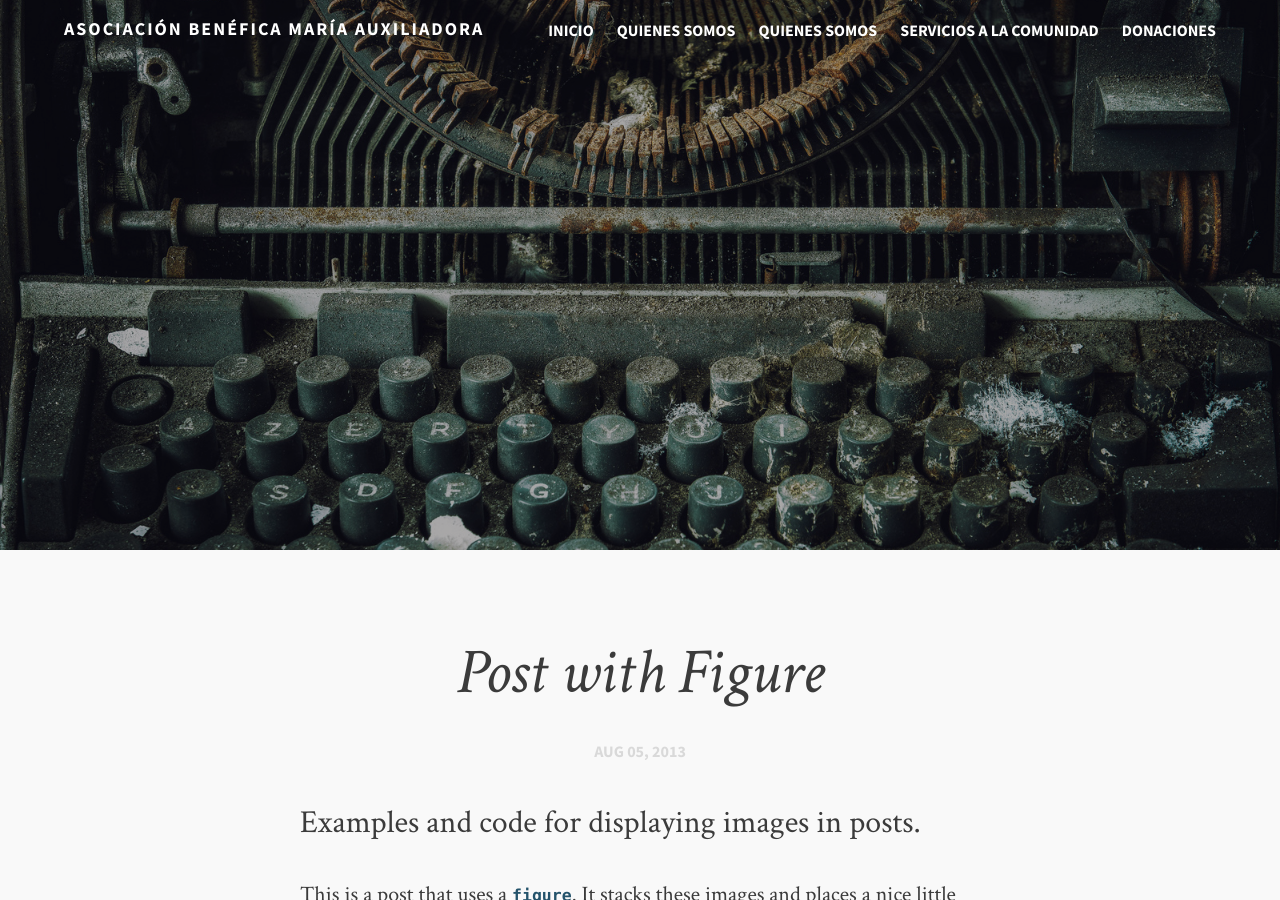
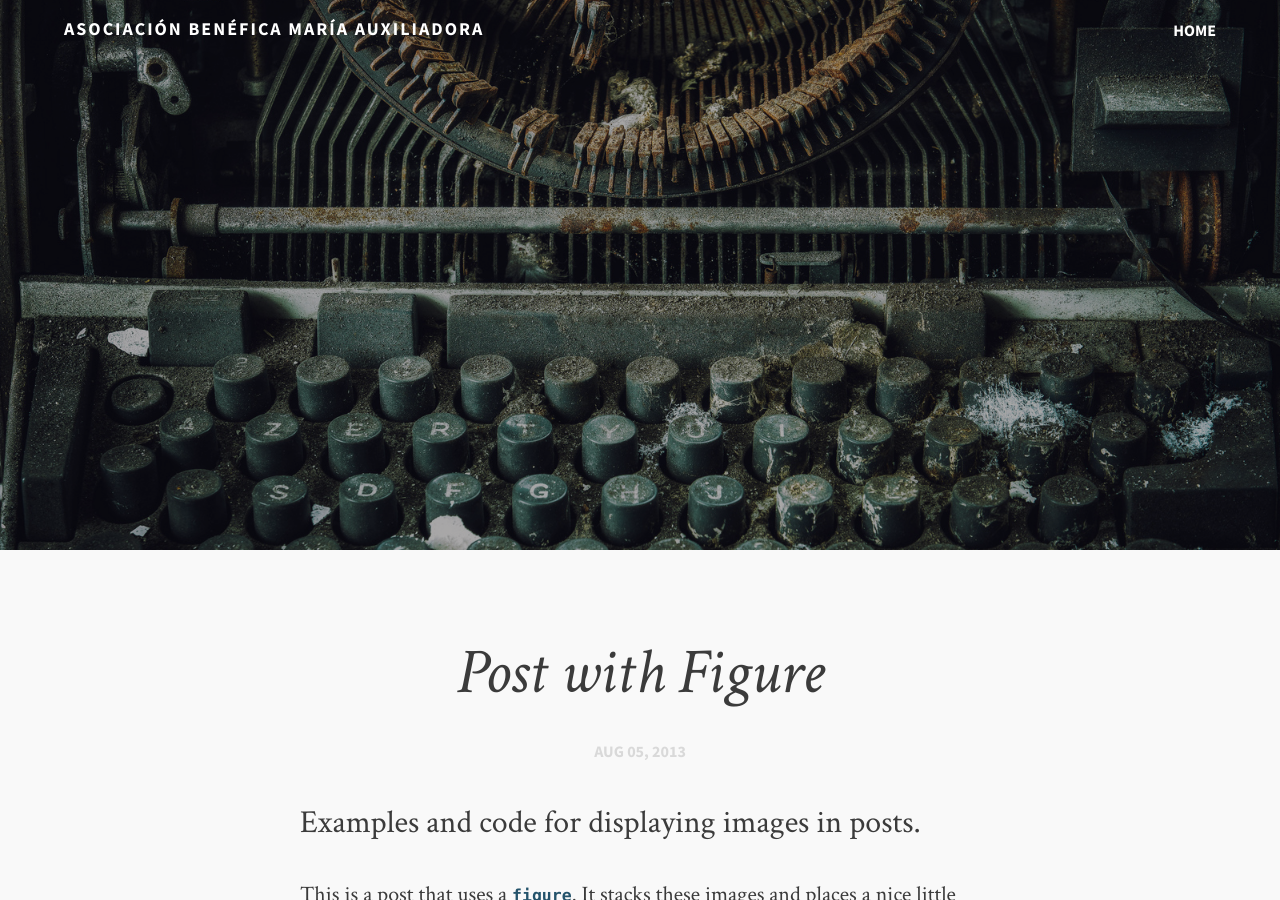
Before and after one commit to carlosvidal/abma.org.pe, a Jekyll site: the page built from _posts/2013-08-05-post-with-figure.md, in a window 1280 px wide and 900 px high. Built offline with Jekyll 4.4.1, drawn with Linux system fonts in a browser that asks for light colours; comment, search, counter and statistics services are not loaded.

Commit message:
Revert "menu"
This reverts commit 319f089898b68a6271ad5734a804d1280b62d3e9.

```diff
--- a/_includes/head.html
+++ b/_includes/head.html
@@ -53,20 +53,8 @@
         <nav role="navigation">
           <ul>
             <li>
-              <a href="/" title="{{ site.title }}">Inicio</a>
+              <a href="/" title="{{ site.title }}">Home</a>
             </li>
-			<li>
-			  <a href="/quienes-somos" title="{{ site.title }}">Quienes somos</a>
-			</li>
-			<li>
-			  <a href="/historia" title="{{ site.title }}">Quienes somos</a>
-			</li>
-			<li>
-			  <a href="/servicios-a-la-comunidad" title="{{ site.title }}">Servicios a la comunidad</a>
-			</li>
-			<li>
-			  <a href="/donaciones" title="{{ site.title }}">Donaciones</a>
-			</li>
 
             {% for link in site.links %}
                 <li><a href="{% if link.external %}{{ link.url }}{% else %}{{ site.url }}{{ link.url }}{% endif %}" {% if link.external %}target="_blank"{% endif %}>{{ link.title }}</a></li>
```
